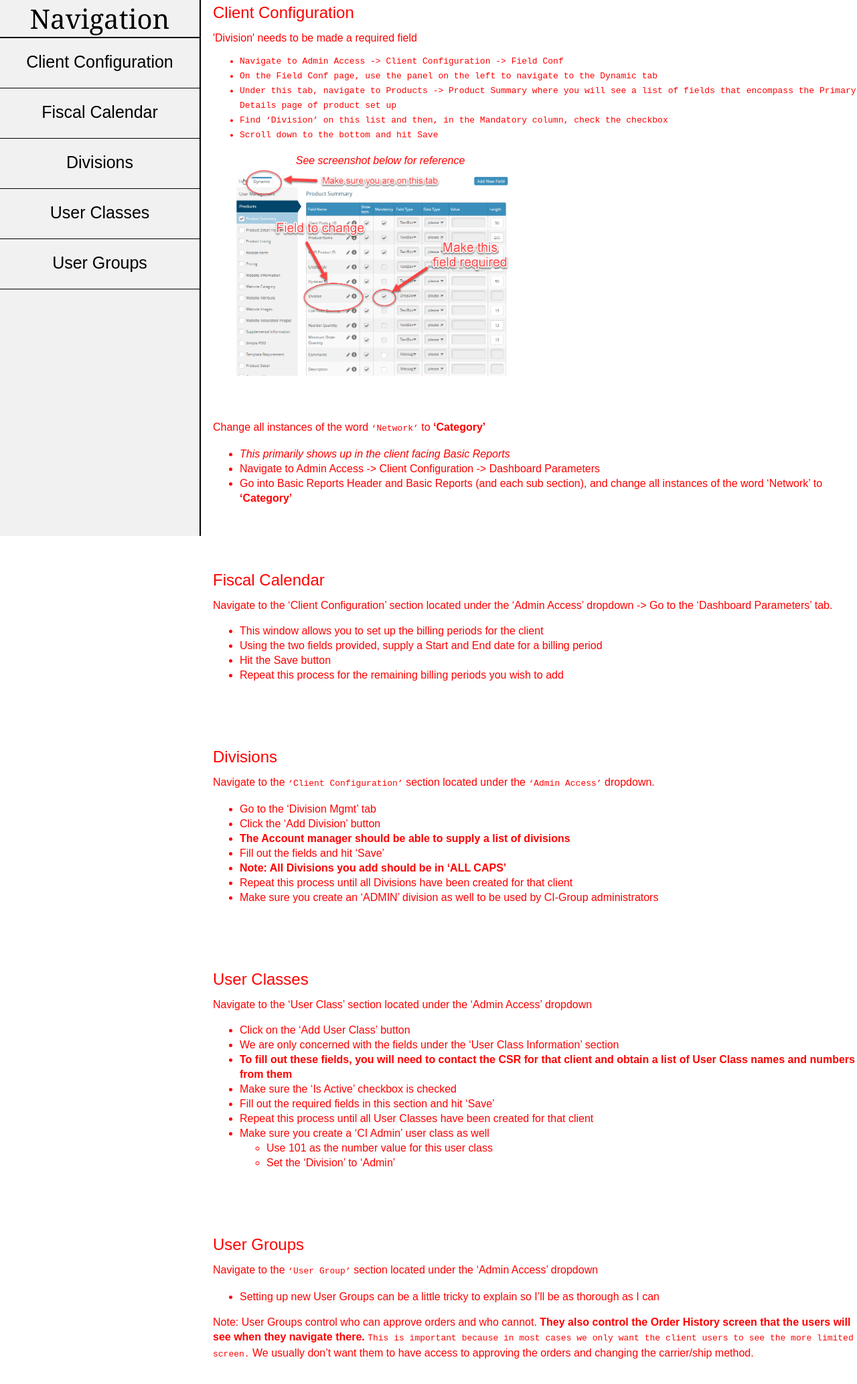
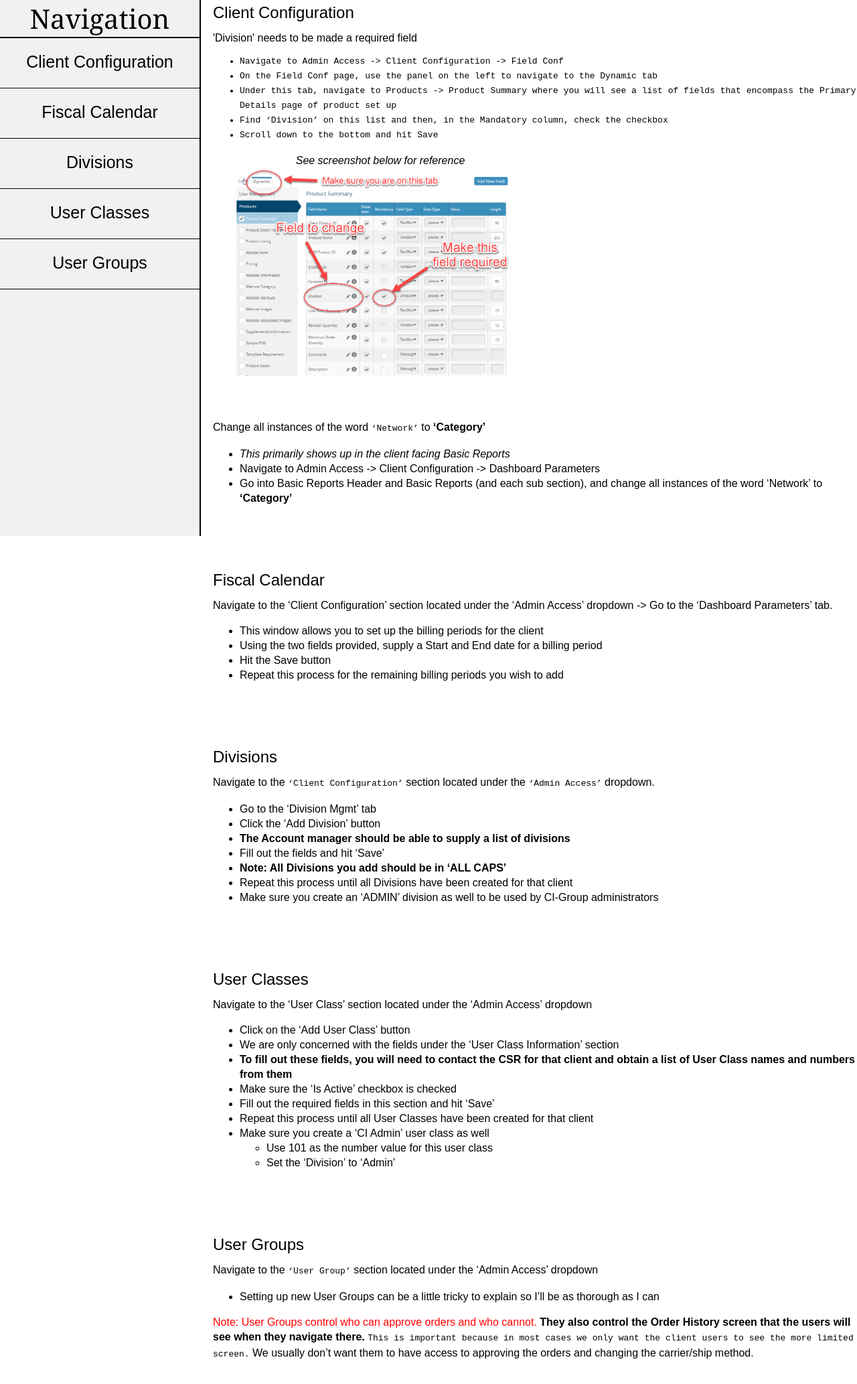
Before and after one commit to baranekadam76/TechnicalDocument, a plain HTML site: page index.html in a window 1280 px wide. Shown: the whole page at 67% size. Drawn offline with Linux system fonts and the light colour scheme.

Commit message:
last commit

```diff
--- a/index.html
+++ b/index.html
@@ -6,7 +6,7 @@
 	<link rel="stylesheet" type="text/css" href="techdoc.css">
 </head>
 <body>
-
+<div id="allContent">
 <main id="main-doc">
 
 	<section class="main-section" id="client_configuration">
@@ -130,6 +130,6 @@
 		</div>
 
 	</nav>
-
+</div>
 </body>
 </html>
--- a/techdoc.css
+++ b/techdoc.css
@@ -25,7 +25,7 @@ header {
 }
 
 #client_configuration {
-	color: red;
+
 }
 
 .italicText {
@@ -34,19 +34,19 @@ header {
 }
 
 #fiscal_calendar {
-	color: red;
+
 }
 
 #divisions {
-	color: red;
+
 }
 
 #user_classes {
-	color: red;
+
 }
 
 #user_groups {
-	color: red;
+
 }
 
 .redText {
@@ -115,7 +115,7 @@ header {
 		top: 0;
 		padding: 0;
 		margin: 0;
-		min-width: 500px;
+		min-width: 550px;
 		max-height: 425px;
 		border-right: none;
 	}
```
